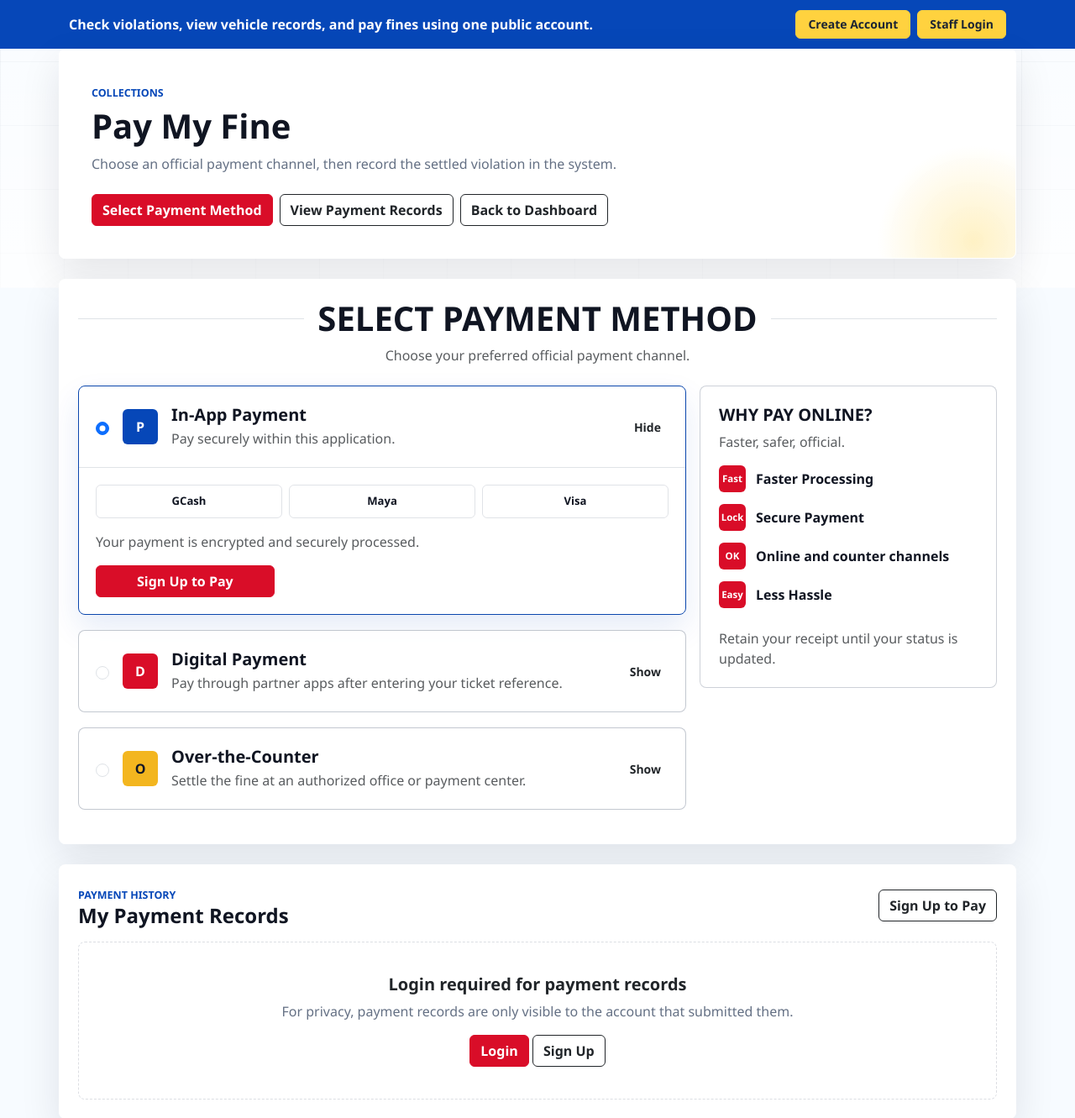
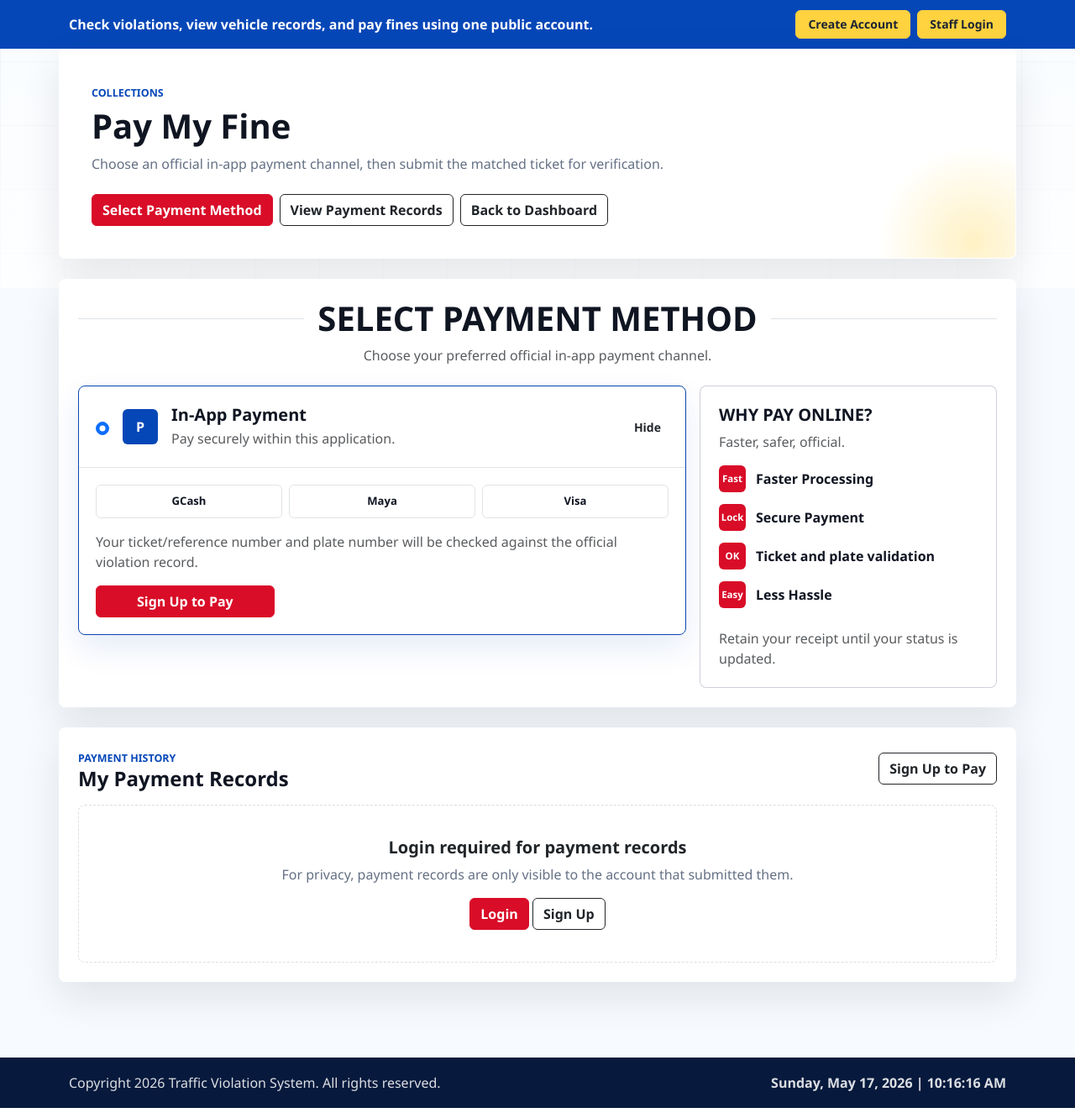
Before and after one commit to Deyonn-Ux/traffic-violation-system, a Django app: page /payments/ in a window 1280 px wide. Shown: the part 78-1409 px from the top of the page at 84% size. Run offline with Django 5.2, Linux system fonts and the light colour scheme.

Commit message:
Add files via upload

```diff
--- a/traffic_violation_system/traffic_violation_system/payments/views.py
+++ b/traffic_violation_system/traffic_violation_system/payments/views.py
@@ -1,13 +1,22 @@
 
 from io import BytesIO
+import re
 
 from django.contrib.auth.decorators import login_required
 from django.contrib import messages
+from django.db.models import Q
 from django.http import HttpResponse
 from django.shortcuts import get_object_or_404, render
 from django.utils import timezone
 
-from .models import Payment
+from .models import Payment, TicketReference
+
+IN_APP_PAYMENT_METHODS = ('GCash', 'Maya', 'Visa')
+
+
+def normalize_plate(value):
+    return re.sub(r'[^A-Z0-9]', '', value.upper())
+
 
 def payment_list(request):
     payments = Payment.objects.select_related('user').order_by('-created_at')
@@ -25,22 +34,70 @@ def payment_list(request):
 @login_required
 def payment_checkout(request):
     receipt = None
+    form_data = {}
 
     if request.method == 'POST':
+        form_data = request.POST
+        payment_method = request.POST.get('payment_method', 'GCash')
+        ticket_number = request.POST.get('ticket_number', '').strip().upper()
+        plate_number = request.POST.get('plate_number', '').strip().upper()
+
+        if payment_method not in IN_APP_PAYMENT_METHODS:
+            messages.error(request, 'Please choose a valid in-app payment channel: GCash, Maya, or Visa.')
+            return render(request, 'payments/checkout.html', {
+                'receipt': receipt,
+                'form_data': form_data,
+                'payment_methods': IN_APP_PAYMENT_METHODS,
+            })
+
+        ticket_reference = (
+            TicketReference.objects
+            .select_related('violation__vehicle')
+            .filter(reference_number=ticket_number, is_active=True)
+            .first()
+        )
+
+        if not ticket_reference or normalize_plate(ticket_reference.violation.vehicle.plate_number) != normalize_plate(plate_number):
+            messages.error(request, 'The ticket/reference number does not match that plate number. Please check the ticket issued by the enforcer.')
+            return render(request, 'payments/checkout.html', {
+                'receipt': receipt,
+                'form_data': form_data,
+                'payment_methods': IN_APP_PAYMENT_METHODS,
+            })
+
+        existing_payment = Payment.objects.filter(
+            Q(ticket_reference=ticket_reference) | Q(ticket_number=ticket_reference.reference_number),
+            status__in=('pending', 'paid'),
+        ).first()
+        if existing_payment:
+            messages.error(request, f'This ticket reference already has a {existing_payment.get_status_display().lower()} payment record.')
+            return render(request, 'payments/checkout.html', {
+                'receipt': receipt,
+                'form_data': form_data,
+                'payment_methods': IN_APP_PAYMENT_METHODS,
+            })
+
+        violation = ticket_reference.violation
         timestamp = timezone.now().strftime('%Y%m%d%H%M%S%f')[:-3]
         receipt = Payment.objects.create(
             user=request.user,
-            ticket_number=request.POST.get('ticket_number', '').strip(),
-            plate_number=request.POST.get('plate_number', '').strip(),
-            violation_type=request.POST.get('violation_type', '').strip(),
-            payment_method=request.POST.get('payment_method', 'GCash'),
-            amount_paid=request.POST.get('amount_paid') or 0,
+            violation=violation,
+            ticket_reference=ticket_reference,
+            ticket_number=ticket_reference.reference_number,
+            plate_number=violation.vehicle.plate_number,
+            violation_type=violation.violation_type,
+            payment_method=payment_method,
+            amount_paid=violation.fine_amount,
             receipt_number=f'TVS-{timestamp}',
             status='pending',
         )
         messages.success(request, 'Temporary receipt created. Your payment is pending admin verification.')
 
-    return render(request, 'payments/checkout.html', {'receipt': receipt})
+    return render(request, 'payments/checkout.html', {
+        'receipt': receipt,
+        'form_data': form_data,
+        'payment_methods': IN_APP_PAYMENT_METHODS,
+    })
 
 
 @login_required
--- a/traffic_violation_system/traffic_violation_system/templates/payments/list.html
+++ b/traffic_violation_system/traffic_violation_system/templates/payments/list.html
@@ -15,7 +15,7 @@
     </div>
     {% else %}
     <h1 class="page-title h1">Pay My Fine</h1>
-    <p class="lead-copy mb-4">Choose an official payment channel, then record the settled violation in the system.</p>
+    <p class="lead-copy mb-4">Choose an official in-app payment channel, then submit the matched ticket for verification.</p>
     <div class="d-flex flex-wrap gap-2">
         <a class="btn btn-primary" href="#payment-methods">Select Payment Method</a>
         <a class="btn btn-outline-dark" href="#payment-records">View Payment Records</a>
@@ -32,7 +32,7 @@
             <h2 class="h1 fw-bold mb-0">SELECT PAYMENT METHOD</h2>
             <span class="flex-grow-1 border-top"></span>
         </div>
-        <p class="text-muted mb-0">Choose your preferred official payment channel.</p>
+        <p class="text-muted mb-0">Choose your preferred official in-app payment channel.</p>
     </div>
 
     <div class="row g-3 align-items-start">
@@ -53,54 +53,9 @@
                         <span>Maya</span>
                         <span>Visa</span>
                     </div>
-                    <p class="text-muted mt-3 mb-3">Your payment is encrypted and securely processed.</p>
+                    <p class="text-muted mt-3 mb-3">Your ticket/reference number and plate number will be checked against the official violation record.</p>
                     {% if user.is_authenticated %}
                     <a class="btn btn-primary px-5" href="/payments/checkout/">Proceed to Payment</a>
-                    {% else %}
-                    <a class="btn btn-primary px-5" href="/accounts/signup/">Sign Up to Pay</a>
-                    {% endif %}
-                </div>
-            </div>
-
-            <div class="payment-option" data-payment-option>
-                <div class="payment-option-head">
-                    <input class="form-check-input" type="radio" name="payment_method_choice">
-                    <div class="payment-icon payment-icon-red">D</div>
-                    <div class="flex-grow-1">
-                        <h3 class="h5 fw-bold mb-1">Digital Payment</h3>
-                        <p class="text-muted mb-0">Pay through partner apps after entering your ticket reference.</p>
-                    </div>
-                    <button class="btn btn-sm btn-link text-dark text-decoration-none" type="button" data-payment-toggle>Show</button>
-                </div>
-                <div class="payment-option-body d-none">
-                    <div class="payment-logos">
-                        <span>Bank App</span>
-                        <span>E-Wallet</span>
-                        <span>QR Transfer</span>
-                    </div>
-                    <p class="text-muted mt-3 mb-3">Use the ticket number issued by the enforcer or shown in the violation search result.</p>
-                    {% if user.is_authenticated %}
-                    <a class="btn btn-primary px-5" href="/payments/checkout/">Continue Digital Payment</a>
-                    {% else %}
-                    <a class="btn btn-primary px-5" href="/accounts/signup/">Sign Up to Pay</a>
-                    {% endif %}
-                </div>
-            </div>
-
-            <div class="payment-option" data-payment-option>
-                <div class="payment-option-head">
-                    <input class="form-check-input" type="radio" name="payment_method_choice">
-                    <div class="payment-icon payment-icon-gold">O</div>
-                    <div class="flex-grow-1">
-                        <h3 class="h5 fw-bold mb-1">Over-the-Counter</h3>
-                        <p class="text-muted mb-0">Settle the fine at an authorized office or payment center.</p>
-                    </div>
-                    <button class="btn btn-sm btn-link text-dark text-decoration-none" type="button" data-payment-toggle>Show</button>
-                </div>
-                <div class="payment-option-body d-none">
-                    <p class="text-muted mb-3">Bring your ticket/reference number and keep the official receipt until the violation status is updated.</p>
-                    {% if user.is_authenticated %}
-                    <a class="btn btn-primary px-5" href="/payments/checkout/">Prepare Counter Receipt</a>
                     {% else %}
                     <a class="btn btn-primary px-5" href="/accounts/signup/">Sign Up to Pay</a>
                     {% endif %}
@@ -114,7 +69,7 @@
                 <p class="text-muted">Faster, safer, official.</p>
                 <div class="benefit-item"><span>Fast</span> Faster Processing</div>
                 <div class="benefit-item"><span>Lock</span> Secure Payment</div>
-                <div class="benefit-item"><span>OK</span> Online and counter channels</div>
+                <div class="benefit-item"><span>OK</span> Ticket and plate validation</div>
                 <div class="benefit-item"><span>Easy</span> Less Hassle</div>
                 <p class="text-muted mb-0 mt-4">Retain your receipt until your status is updated.</p>
             </aside>
```
Also changed, not shown: traffic_violation_system/traffic_violation_system/payments/admin.py (+60 -2 lines), traffic_violation_system/traffic_violation_system/payments/models.py (+27 -0 lines), traffic_violation_system/traffic_violation_system/templates/payments/checkout.html (+12 -34 lines), traffic_violation_system/traffic_violation_system/payments/migrations/0003_ticketreference_payment_ticket_reference.py (added).
